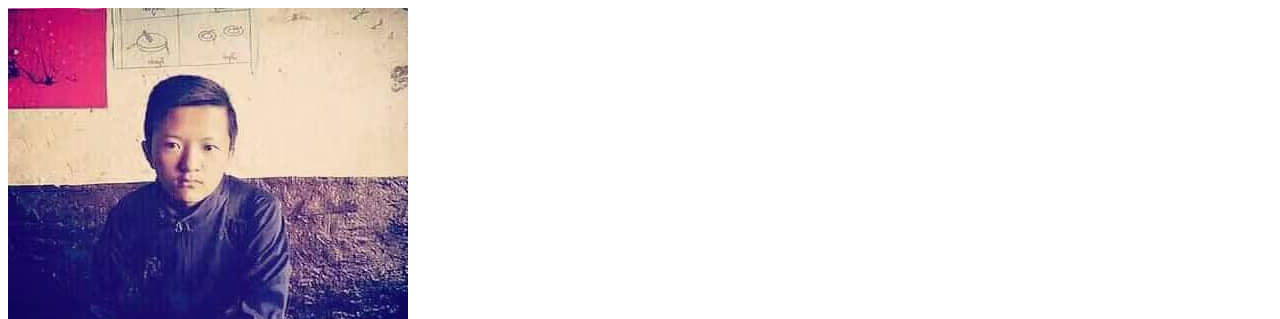
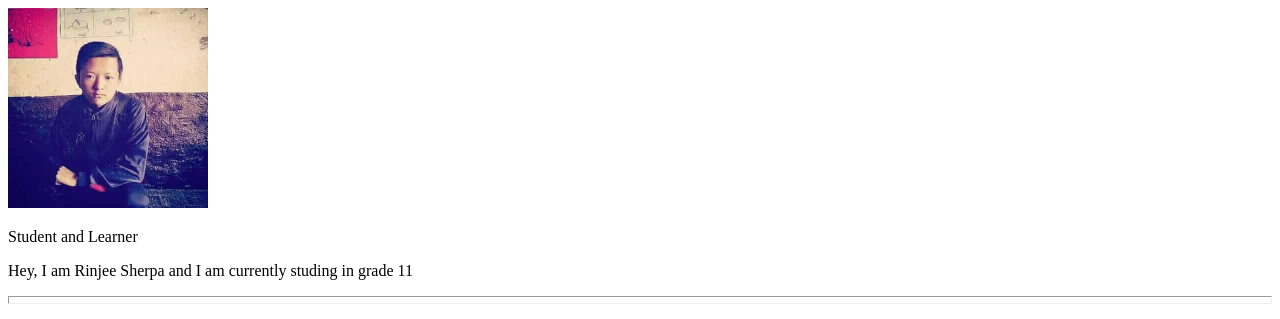
Before and after one commit to rinjee/CV, a plain HTML site: page index.html in a window 1280 px wide. Shown: the top 319 px of the page. Drawn offline with Linux system fonts and the light colour scheme.

Commit message:
Update index.html

```diff
--- a/index.html
+++ b/index.html
@@ -8,7 +8,7 @@
 
 <body>
 
-  <image src="Rinjee.jpg" alt="Rinjee">
+  <image src="Rinjee.jpg" alt="Rinjee" height="200">
     <!--alt helps to describe what the image is about-->
     <p>Student and Learner</p>
 
```
